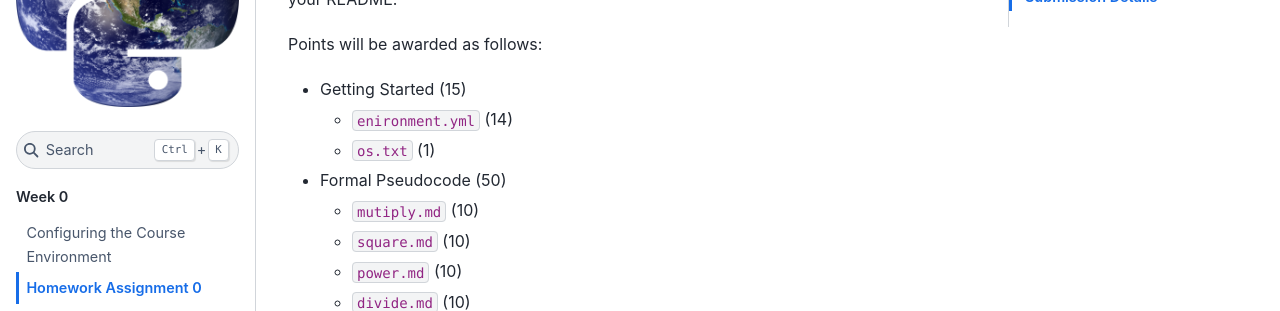
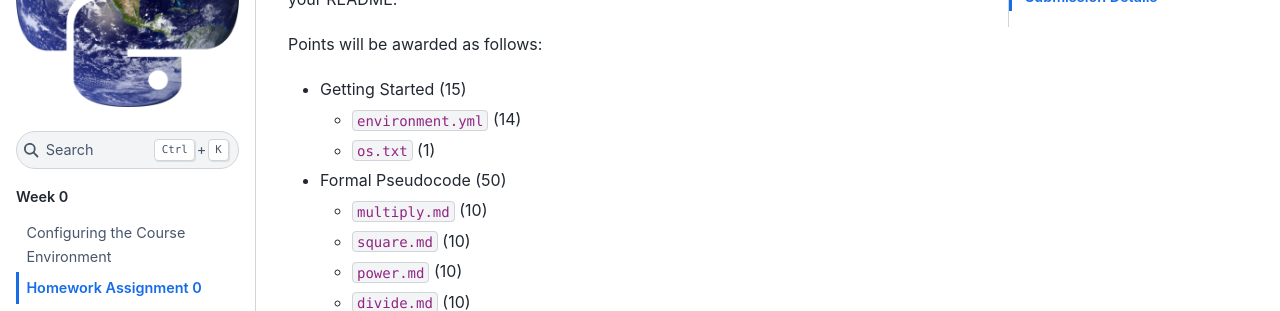
Before and after one commit to uep239/uep239.github.io, a Jupyter Book: the page built from source/assignments/hw00.md, in a window 1280 px wide and 900 px high, scrolled down 5883 px. Shown: the part 148-459 px from the top of the window. Built offline with Jupyter Book 1.0.4 settings and Sphinx 7.4.7 and the Sphinx Book theme 1.1.4, drawn with Linux system fonts in a browser that asks for light colours.

Commit message:
fix typos

```diff
--- a/source/assignments/hw00.md
+++ b/source/assignments/hw00.md
@@ -156,10 +156,10 @@ Please include the approximate number of hours spent on this assignment in your
 Points will be awarded as follows:
 
 -  Getting Started (15)
-    - `enironment.yml` (14)
+    - `environment.yml` (14)
     - `os.txt` (1)
 - Formal Pseudocode (50)
-    - `mutiply.md` (10)
+    - `multiply.md` (10)
     - `square.md` (10)
     - `power.md` (10)
     - `divide.md` (10)
```
